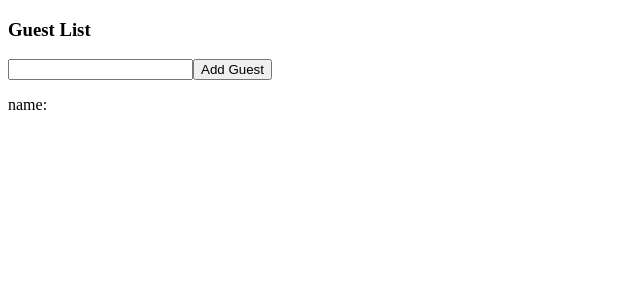
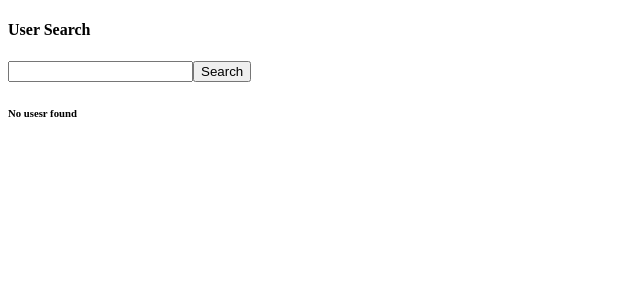
Before and after one commit to kenbom/react-ts-course, a React (Create React App) app: page / in a window 1280 px wide. Shown: the top 300 px of the page, without its empty margins (0-640 px from the left). Built offline with nearby package versions, Linux system fonts and the light colour scheme.

Commit message:
add user search

```diff
--- a/src/index.tsx
+++ b/src/index.tsx
@@ -1,13 +1,14 @@
 import React from "react";
 import ReactDOM from "react-dom";
-import GuestList from "./state/GuestList";
-// import UserSearch from "./state/UserSearch";
+// import UserSearch from "./classes/UserSearch";
+// import GuestList from "./state/GuestList";
+import UserSearch from "./state/UserSearch";
 // import EventComponent from "./events/EventComponent"
 
 const App = () => {
   return(
     <div>
-    <GuestList />
+    <UserSearch/>
     </div>
   )
 }
--- a/src/state/GuestList.tsx
+++ b/src/state/GuestList.tsx
@@ -11,7 +11,7 @@ const GuestList: React.VFC = () => {
     }
     const deleteHandler = (name:string, index:number)=> {
         setGuests(guests.filter((guest) => name!== guest))
-        console.log(guests.i)
+        console.log(guests)
     }
 
     return (
--- a/src/state/UserSearch.tsx
+++ b/src/state/UserSearch.tsx
@@ -1,36 +1,49 @@
-import React from 'react'
-import { useState } from 'react'
+import { stringify } from "querystring";
+import React from "react";
+import { useState } from "react";
 
 const users = [
-    { name: 'Sarah', age: 20 },
-    { name: 'Alex', age: 20 },
-    { name: 'Michael', age: 20 },
-  ];
+  { name: "Sarah", age: 25 },
+  { name: "Alex", age: 20 },
+  { name: "Michael", age: 30 },
+];
 
+const UserSearch: React.VFC = () => {
+  const [name, setName] = useState("");
+  const [result, setResult] = useState<{ name: string; age: number }| undefined>(undefined);
+  const userSearchHandler = () => {
+    setResult(users.find((user)=>{return name===user.name}))
+  };
+  return (
+    <>
+      <h4>User Search</h4>
+      <input onChange={(e) => setName(e.target.value)}></input>
+      <button onClick={userSearchHandler}>Search</button>
+      {result?<><h6>{result.name}</h6><h6>{result.age}</h6></>:<h6>No usesr found</h6>}
+    </>
+  );
+};
+export default UserSearch;
 
-const UserSearch:React.VFC = () => {
-    const [name, setName] = useState("")
-    const [user, setUser] = useState<{name:string, age:number} | undefined >(undefined)
-    const OnChange = (e:any) => {
-        // e.prevent.default()
-        setName(e.target.value)
-    }
-    const onClick = () => {
-        const foundUser = users.find((user) => {
-            return user.name === name
-        })
-        setUser(foundUser)
-        }
-    return (
-        <div>
-            <h3>User Search</h3>
-            <input value={name} onChange={OnChange}/>
-            <br />
-            <button onClick={onClick}>Find</button>
-            <p>{user && user.name}</p>
-            <p>{user && user.age}</p>
-        </div>
-    )
-}
-
-export default UserSearch
+//     const [name, setName] = useState("")
+//     const [user, setUser] = useState<{name:string, age:number} | undefined >(undefined)
+//     const OnChange = (e:any) => {
+//         // e.prevent.default()
+//         setName(e.target.value)
+//     }
+//     const onClick = () => {
+//         const foundUser = users.find((user) => {
+//             return user.name === name
+//         })
+//         setUser(foundUser)
+//         }
+//     return (
+//         <div>
+//             <h3>User Search</h3>
+//             <input value={name} onChange={OnChange}/>
+//             <br />
+//             <button onClick={onClick}>Find</button>
+//             <p>{user && user.name}</p>
+//             <p>{user && user.age}</p>
+//         </div>
+//     )
```
